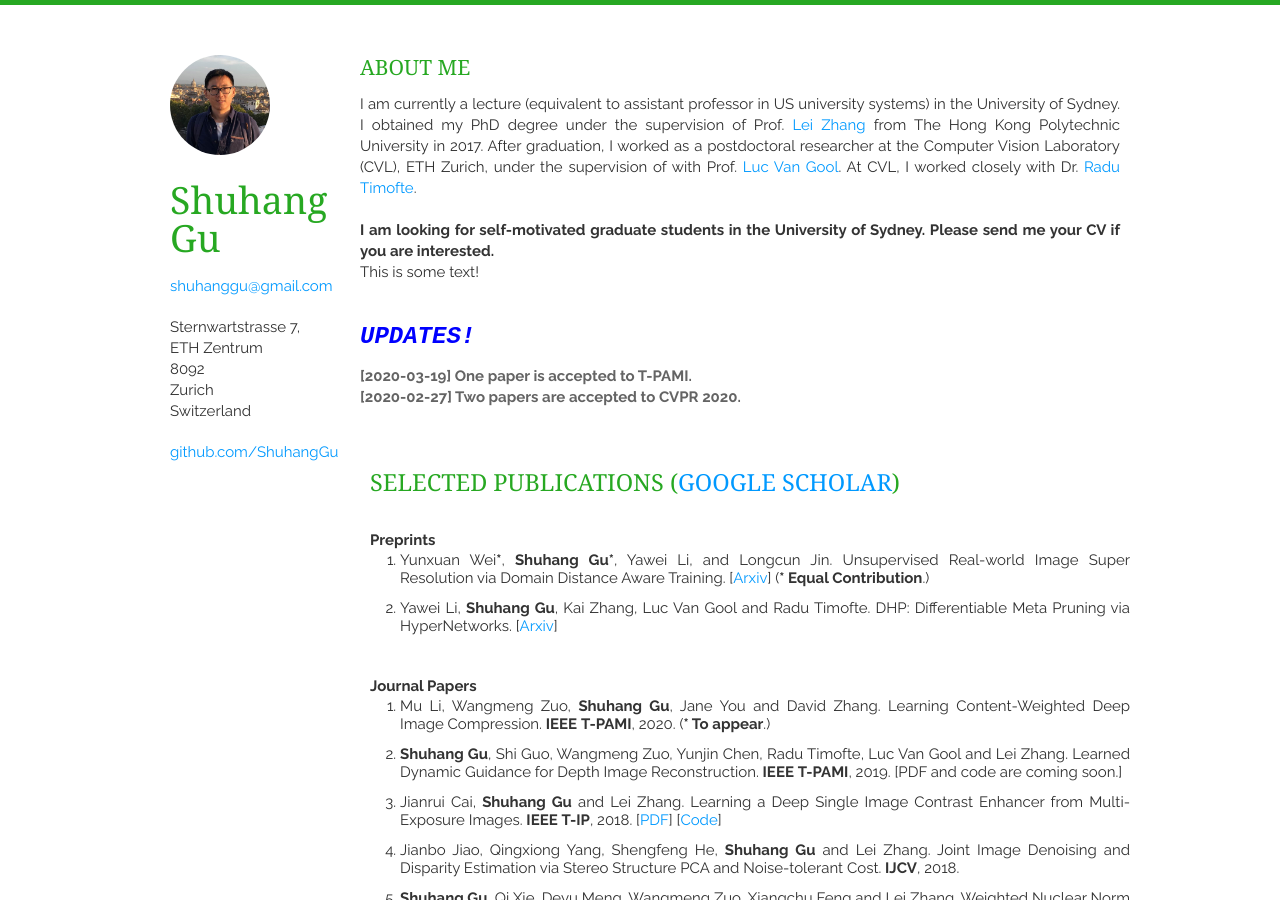
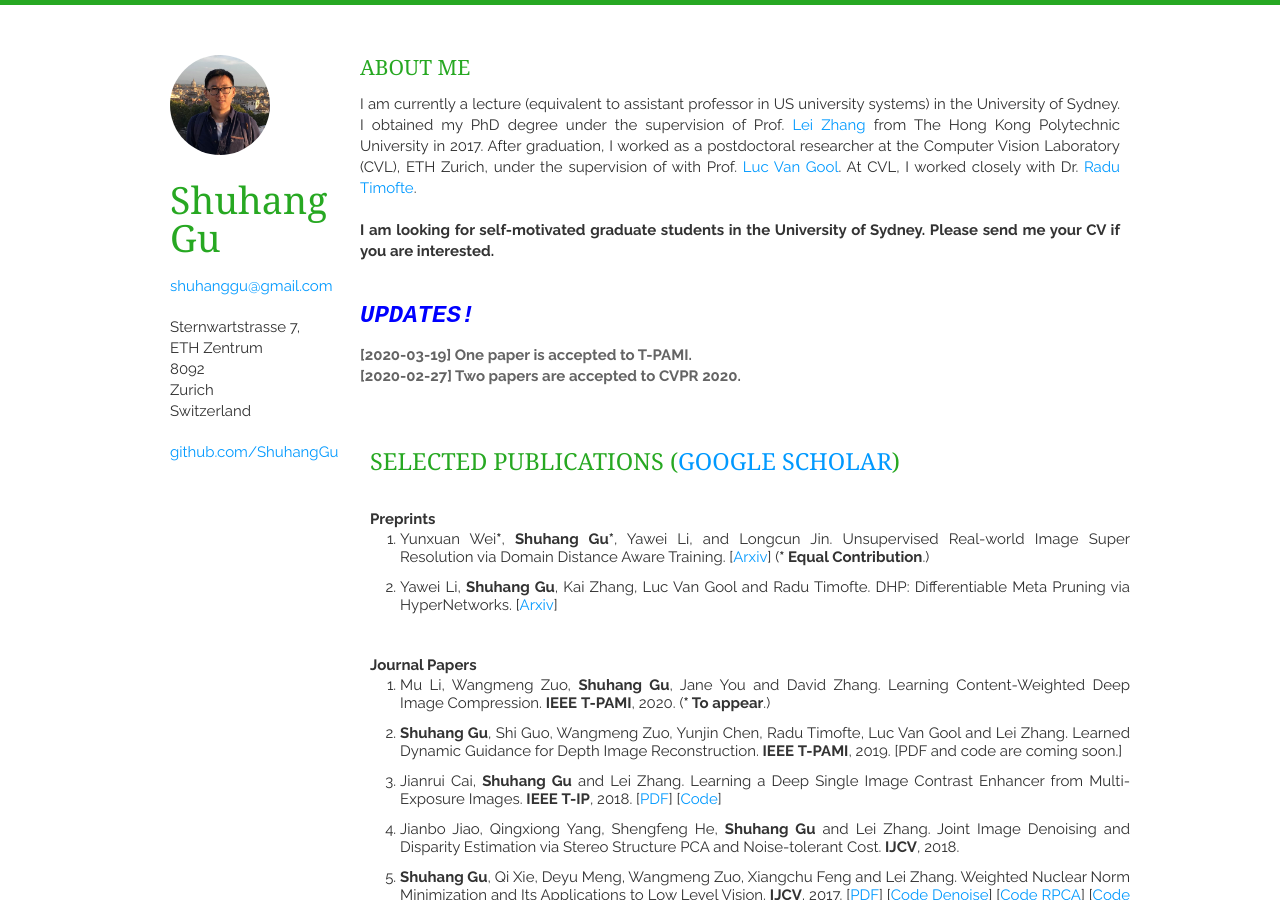
Before and after one commit to ShuhangGu/shuhanggu.github.com, a Jekyll site: the page built from index.html, in a window 1280 px wide and 900 px high. Built offline with Jekyll 4.4.1, drawn with Linux system fonts in a browser that asks for light colours; nearby versions of some CDN libraries; the list of posts is cut into pages by our own code.

Commit message:
Update aboutme.html

```diff
--- a/_includes/aboutme.html
+++ b/_includes/aboutme.html
@@ -13,7 +13,7 @@
           At CVL, I worked closely with Dr. <span class="STYLE1"><a href="http://people.ee.ethz.ch/~timofter/">Radu Timofte</a></span>.</p>
                 <p><br /> </p>
         <p align="justify">  <strong>I am looking for self-motivated graduate students in the University of Sydney. Please send me your CV if you are interested.</strong> </p>
-        <p> <font color="red">This is some text!</font> </p>
+
 
     </article>
 
```
